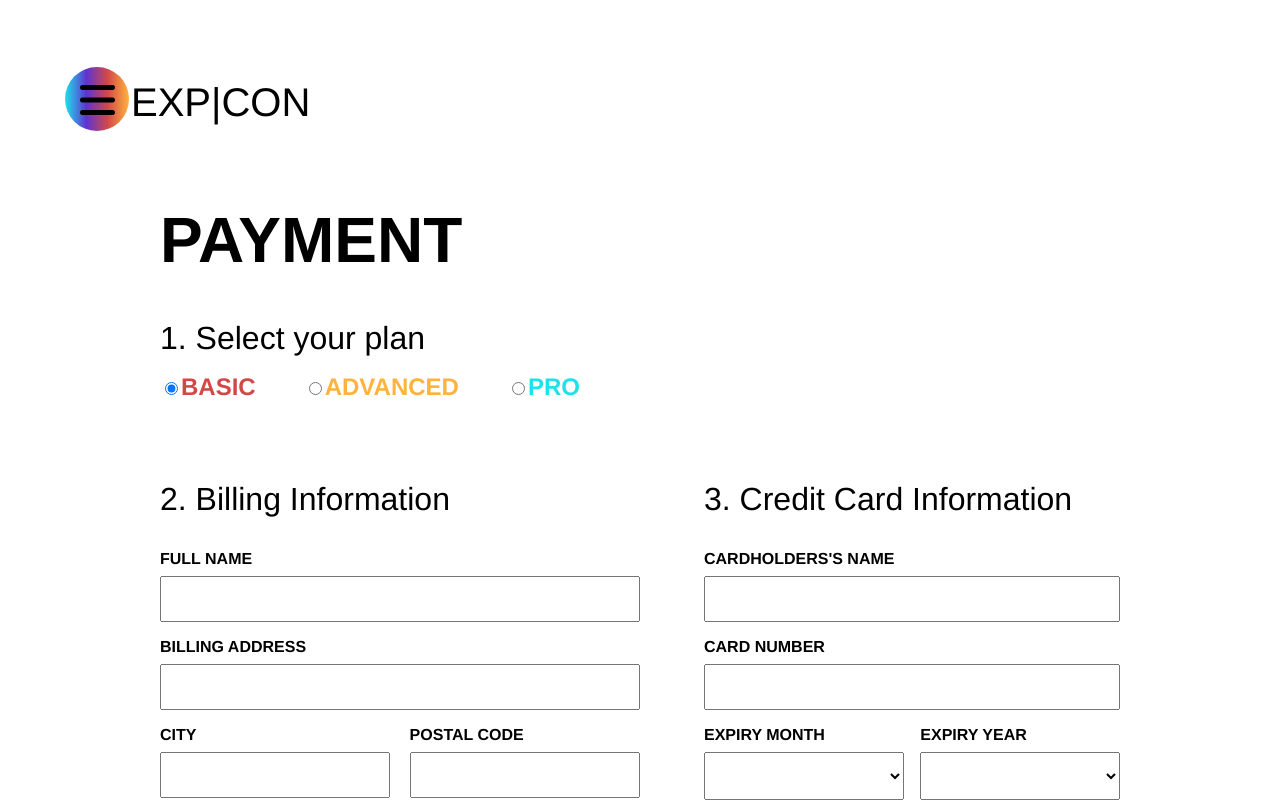
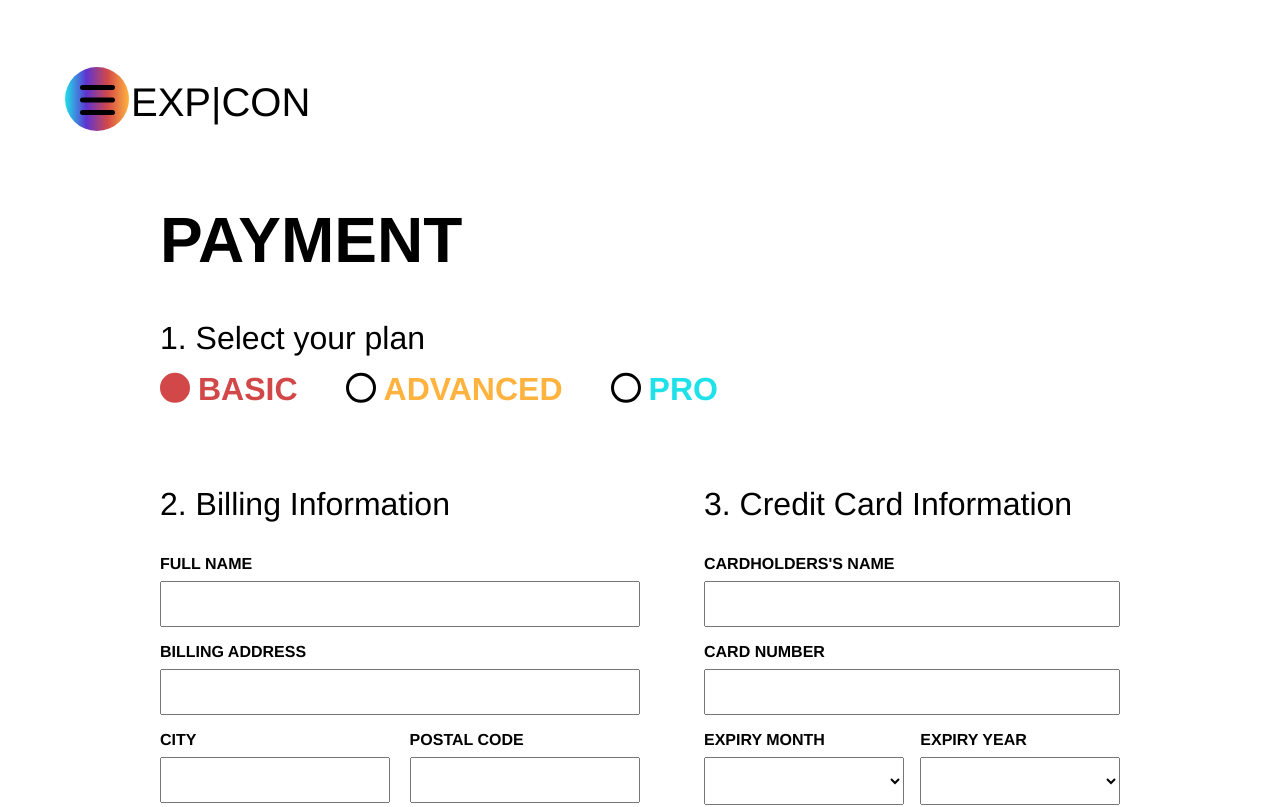
Before and after one commit to d4cho/EXPCON-react, a React (Create React App) app: page /payment in a window 1280 px wide. Shown: the top 807 px of the page. Built offline with nearby package versions, Linux system fonts and the light colour scheme.

Commit message:
custom radio control buttons

```diff
--- a/src/Pages/PaymentPage/sections/Plan.js
+++ b/src/Pages/PaymentPage/sections/Plan.js
@@ -11,32 +11,43 @@ const Plan = (props) => {
     <div>
       <div className={styles.subheading}>1. Select your plan</div>
       <form className={styles.radioContainer} onChange={handleChange}>
-        <label className={styles.radioBasic}>
+        <label className={styles.radio} style={{ color: '#d24848' }}>
+          <span className={styles.radioInput}>
             <input
               type='radio'
               name='plan'
               value='basic'
               defaultChecked={props.plan === 'BASIC' ? true : false}
             />
-          BASIC
+            <span className={styles.radioControl}></span>
+          </span>
+          <span className={styles.radioLabel}>BASIC</span>
         </label>
-        <label className={styles.radioAdvanced}>
+
+        <label className={styles.radio} style={{ color: '#ffb33f' }}>
+          <span className={styles.radioInput}>
             <input
               type='radio'
               name='plan'
               value='advanced'
               defaultChecked={props.plan === 'ADVANCED' ? true : false}
             />
-          ADVANCED
+            <span className={styles.radioControl}></span>
+          </span>
+          <span className={styles.radioLabel}>ADVANCED</span>
         </label>
-        <label className={styles.radioPro}>
+
+        <label className={styles.radio} style={{ color: '#1fe1e9' }}>
+          <span className={styles.radioInput}>
             <input
               type='radio'
               name='plan'
               value='pro'
               defaultChecked={props.plan === 'PRO' ? true : false}
             />
-          PRO
+            <span className={styles.radioControl}></span>
+          </span>
+          <span className={styles.radioLabel}>PRO</span>
         </label>
       </form>
     </div>
--- a/src/Pages/PaymentPage/sections/Plan.module.css
+++ b/src/Pages/PaymentPage/sections/Plan.module.css
@@ -11,17 +11,37 @@
   padding-bottom: 5rem;
 }
 
-.radioBasic {
-  color: #d24848;
+/*  */
+
+.radio {
+  font-size: 2rem;
+  display: grid;
+  grid-template-columns: min-content auto;
+  grid-gap: 0.5rem;
+}
+
+.radioInput input {
+  display: flex;
+  opacity: 0;
+  width: 0;
+  height: 0;
+}
+
+.radioInput input:checked + .radioControl {
+  border: 0.2rem solid currentColor;
+  background: currentColor;
+}
+
+.radioControl {
+  display: block;
+  width: 1.5rem;
+  height: 1.5rem;
+  border-radius: 50%;
+  border: 0.2rem solid black;
+  transform: translateY(-0.2rem);
+}
+
+.radioLabel {
+  line-height: 1;
   padding-right: 3rem;
 }
-
-.radioAdvanced {
-  color: #ffb33f;
-  padding-right: 3rem;
-}
-
-.radioPro {
-  color: #1fe1e9;
-  padding-right: 3rem;
-}
```
Lines whose indentation alone changed are shown as unchanged.
